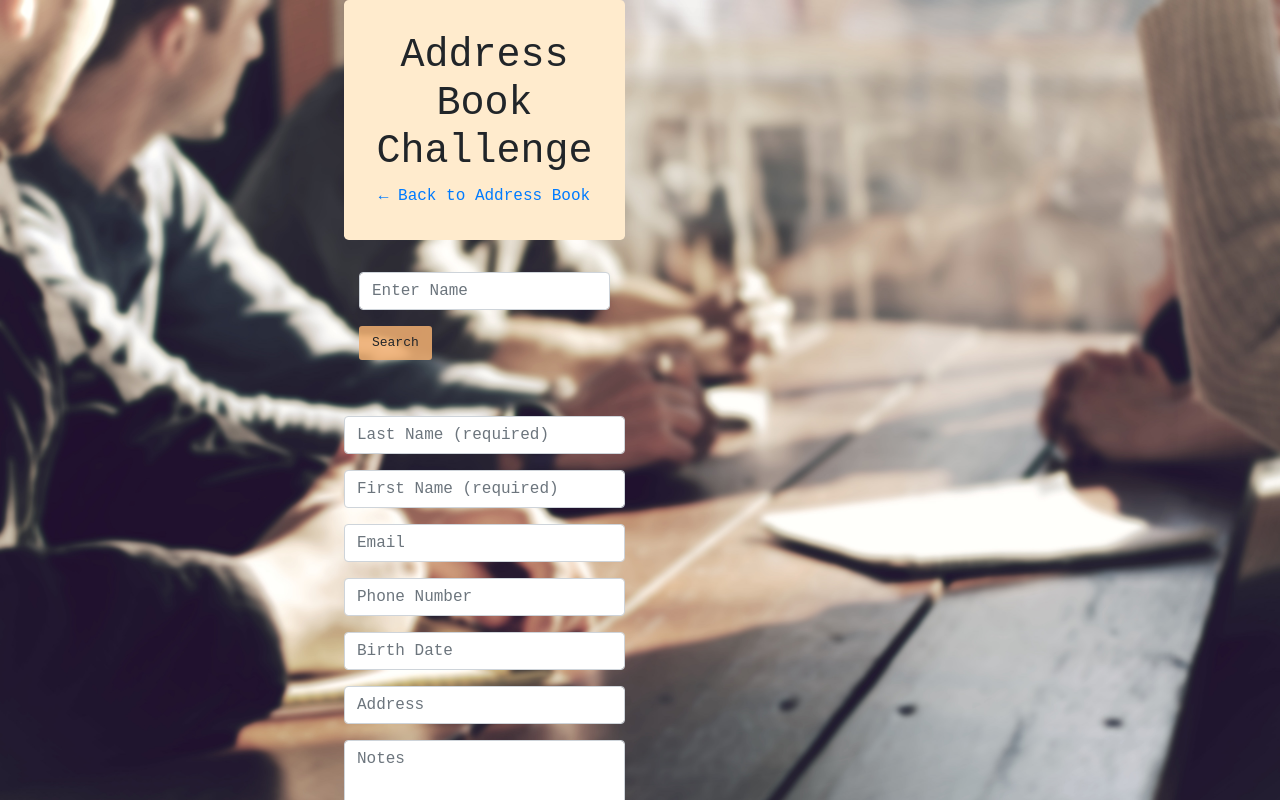
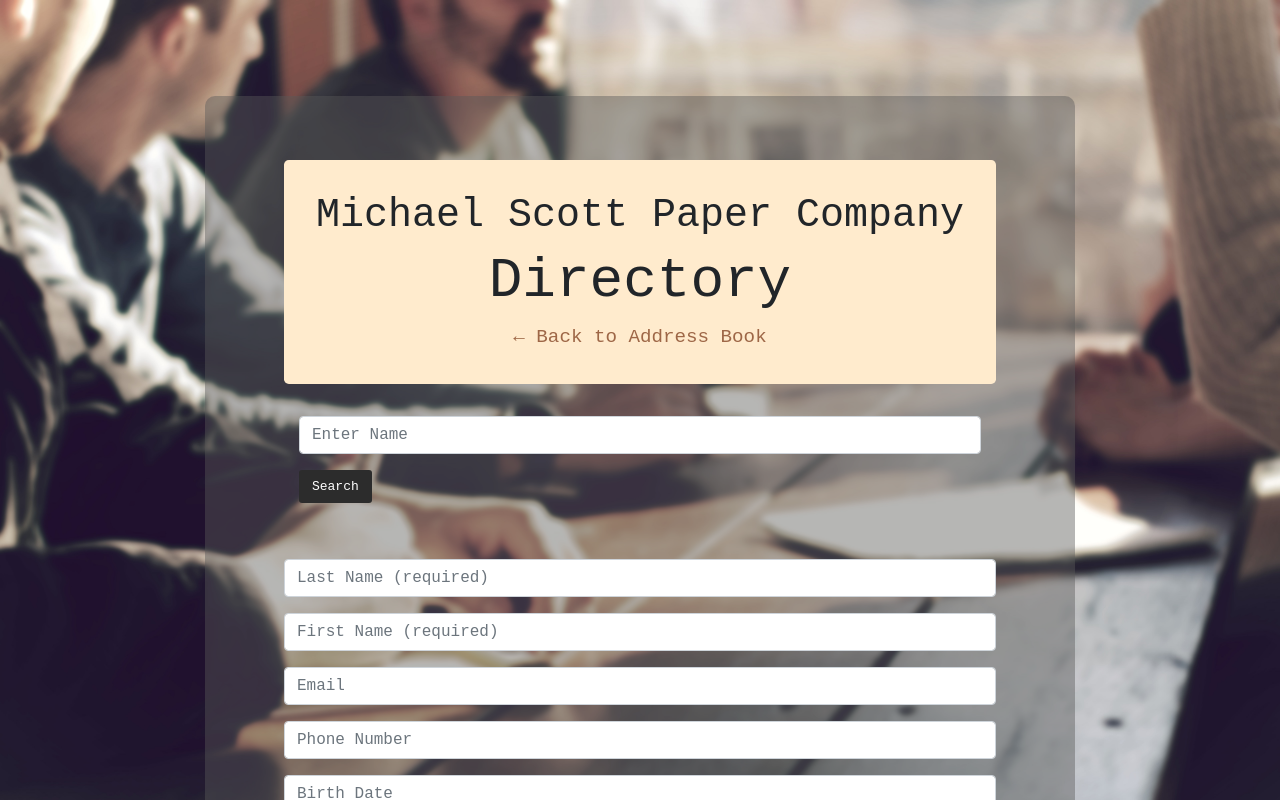
Before and after one commit to Rsotolongo77/Address-Book, a React (Create React App) app in the folder addressbook/client/: page /add in a window 1280 px wide. Built offline with nearby package versions, Linux system fonts and the light colour scheme.

Commit message:
add page done.

```diff
--- a/addressbook/client/src/App.css
+++ b/addressbook/client/src/App.css
@@ -42,7 +42,8 @@ row {
     margin-bottom: 3rem;
     font-weight: 500;
     font-size: small;
-    background-color: rgba(241, 175, 113, 0.856);
+    background-color: rgb(44, 44, 44);
+    color: white;
     border-radius: 3px;
 }
 
--- a/addressbook/client/src/pages/Add.js
+++ b/addressbook/client/src/pages/Add.js
@@ -55,13 +55,15 @@ class AddContact extends Component {
     render() {
         return (
             <Container fluid>
-                <Row>
-                    <Col size="md-6">
+                <row>
+                    <Col size="md-12">
                         <Jumbotron>
-                            <h1>Address Book Challenge</h1>
-                            <Link to="/">← Back to Address Book</Link>
+                            <h1 id="header">Michael Scott Paper Company</h1>
+                            <h1 className="display-4">Directory</h1>
+                            <Link to="/" id="addLink">← Back to Address Book</Link>
                         </Jumbotron>
                         <SearchJumbo />
+                        <div>
                             <form>
                                 <Input
                                     value={this.state.lastName}
@@ -106,8 +108,9 @@ class AddContact extends Component {
                                     Submit Contact
                         </FormBtn>
                             </form>
+                        </div>
                     </Col>
-                </Row>
+                </row>
             </Container>
         );
     }
```
Lines whose indentation alone changed are shown as unchanged.
